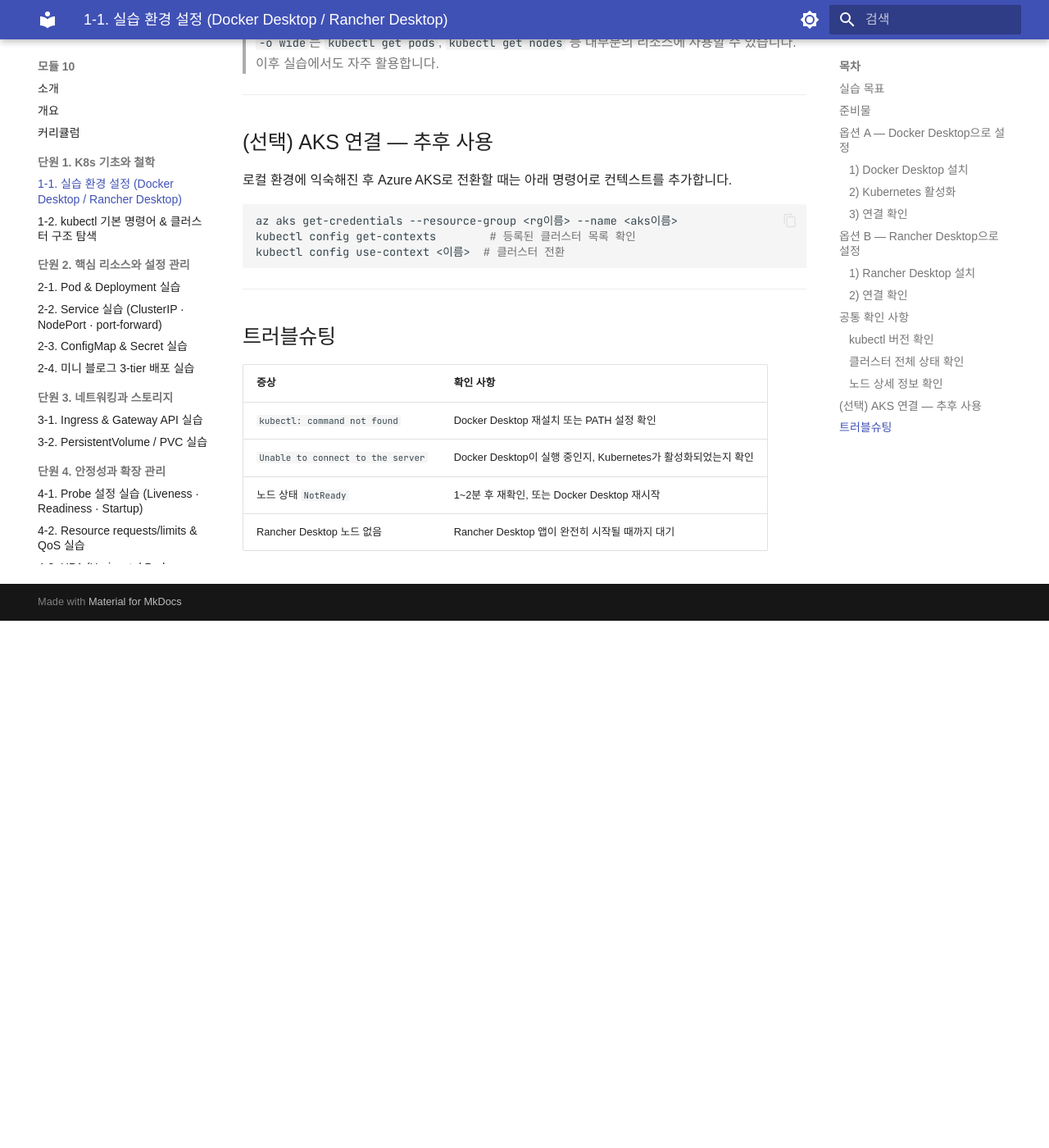
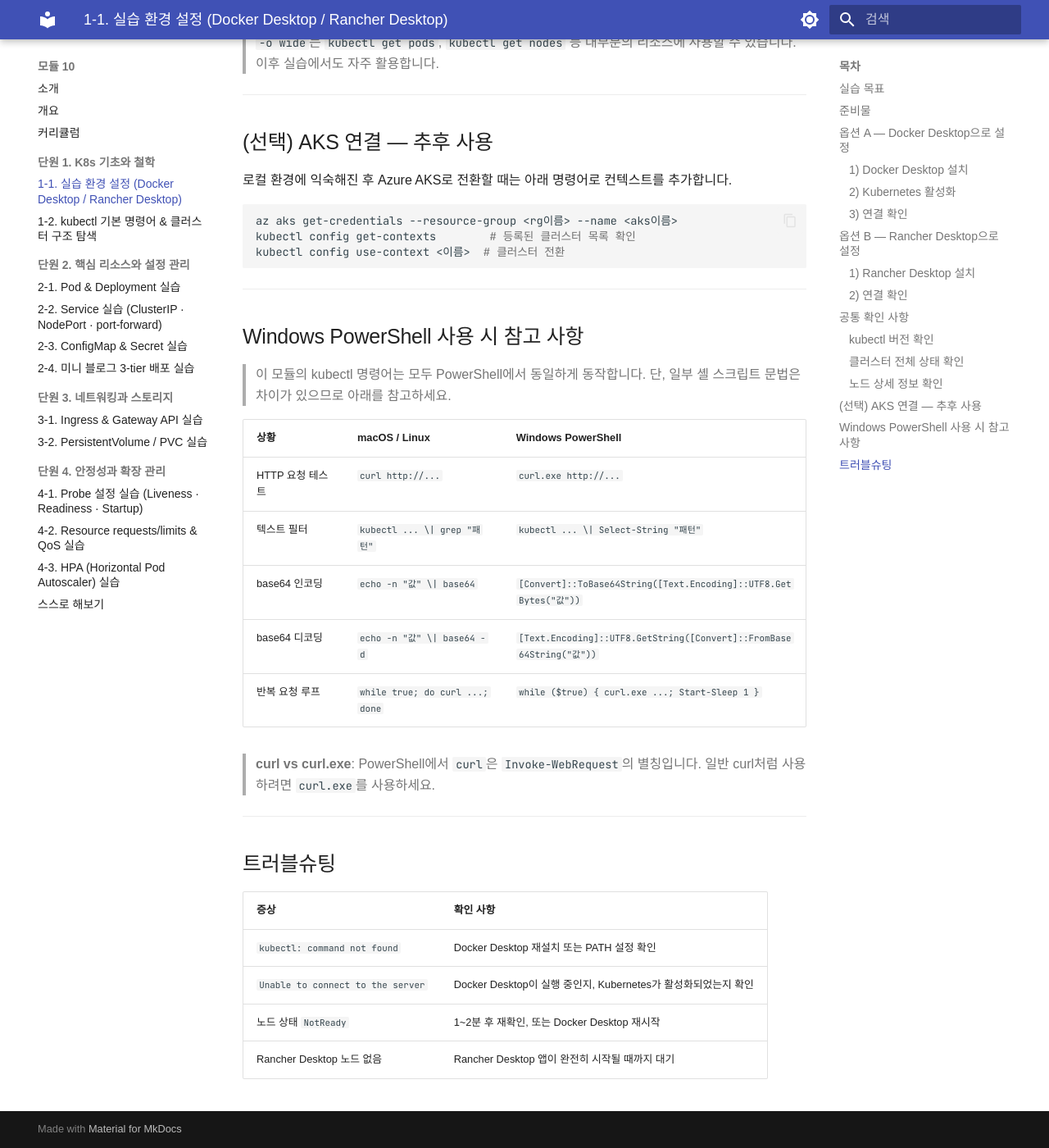
Before and after one commit to skilleat-labs/docker-k8s-labs, an MkDocs documentation site: the page built from docs/modules/module10/1-1.md, in a window 1280 px wide and 1400 px high, scrolled down 2893 px. Shown: the whole window at 82% size. Built offline with MkDocs 1.6.1 and Material for MkDocs 9.7.7, drawn with Linux system fonts in a browser that asks for light colours; some web fonts are replaced; before the commit the page ends 3650 px from its top, so only the background shows below that.

Commit message:
module10: Windows PowerShell 호환성 개선
- 1-1.md: PowerShell 주요 차이점 참고 표 추가 (curl.exe, Select-String, base64 변환)
- 2-3.md: base64 인코딩/디코딩, Secret 조회, env grep에 macOS·Windows 탭 추가
- 2-2.md: while 반복 요청 루프에 PowerShell 탭 추가
- 4-1.md: kubectl describe | grep에 PowerShell Select-String 탭 추가
- 2-4.md: for 반복 접속 루프에 PowerShell ForEach-Object 탭 추가

Co-Authored-By: Claude Sonnet 4.6 <noreply@anthropic.com>

```diff
--- a/docs/modules/module10/1-1.md
+++ b/docs/modules/module10/1-1.md
@@ -135,6 +135,23 @@ kubectl config use-context <이름>  # 클러스터 전환
 
 ---
 
+## Windows PowerShell 사용 시 참고 사항
+
+> 이 모듈의 kubectl 명령어는 모두 PowerShell에서 동일하게 동작합니다.
+> 단, 일부 셸 스크립트 문법은 차이가 있으므로 아래를 참고하세요.
+
+| 상황 | macOS / Linux | Windows PowerShell |
+|---|---|---|
+| HTTP 요청 테스트 | `curl http://...` | `curl.exe http://...` |
+| 텍스트 필터 | `kubectl ... \| grep "패턴"` | `kubectl ... \| Select-String "패턴"` |
+| base64 인코딩 | `echo -n "값" \| base64` | `[Convert]::ToBase64String([Text.Encoding]::UTF8.GetBytes("값"))` |
+| base64 디코딩 | `echo -n "값" \| base64 -d` | `[Text.Encoding]::UTF8.GetString([Convert]::FromBase64String("값"))` |
+| 반복 요청 루프 | `while true; do curl ...; done` | `while ($true) { curl.exe ...; Start-Sleep 1 }` |
+
+> **curl vs curl.exe**: PowerShell에서 `curl`은 `Invoke-WebRequest`의 별칭입니다. 일반 curl처럼 사용하려면 `curl.exe`를 사용하세요.
+
+---
+
 ## 트러블슈팅
 
 | 증상 | 확인 사항 |
```
Also changed, not shown: docs/modules/module10/2-2.md (+9 -3 lines), docs/modules/module10/2-3.md (+36 -8 lines), docs/modules/module10/2-4.md (+11 -4 lines), docs/modules/module10/4-1.md (+9 -3 lines).
